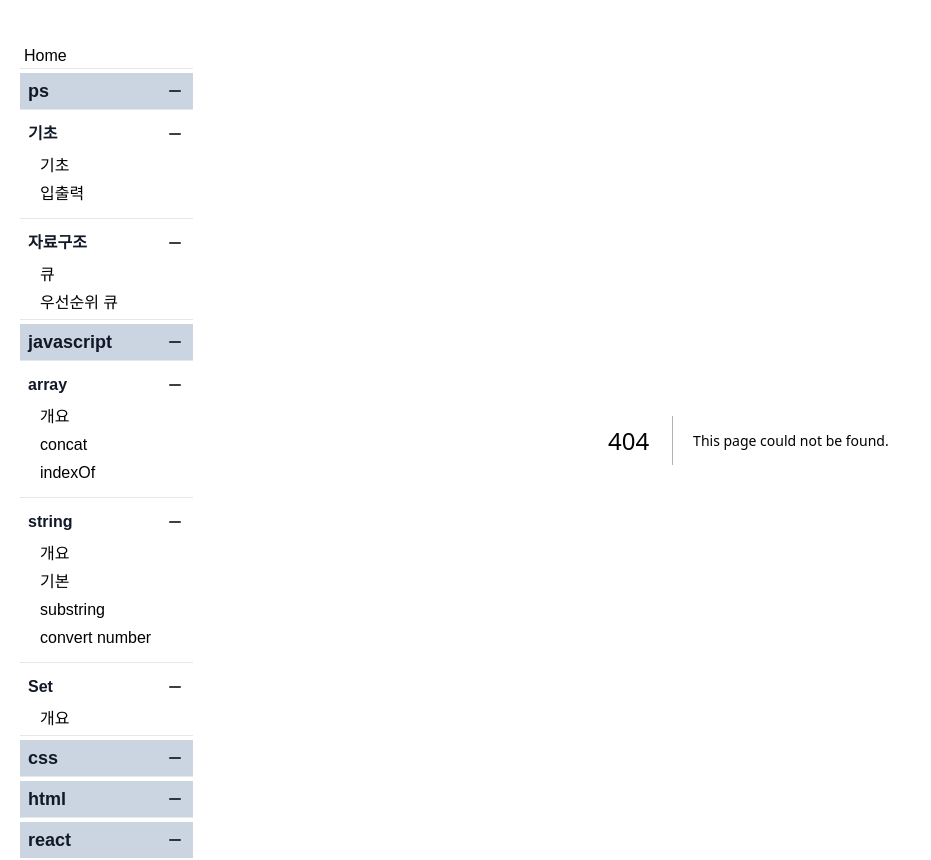
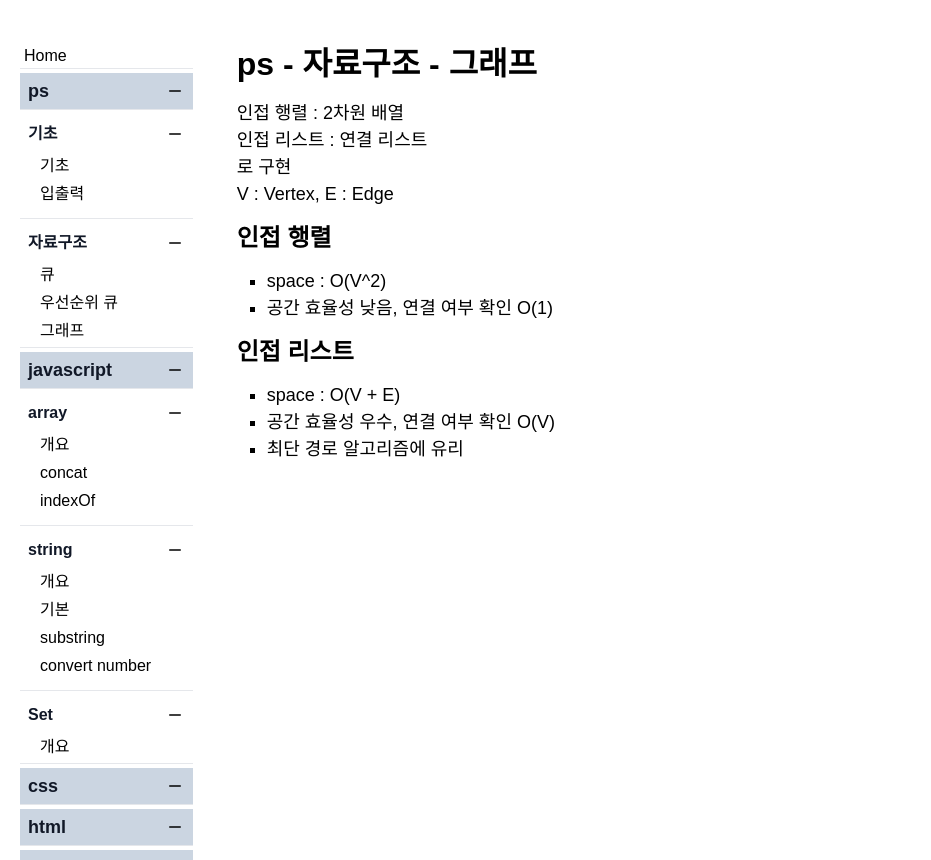
Before and after one commit to jratul/ky-js-study, a Next.js app: page /ps/data-structure/graph in a window 1280 px wide. Before the commit this address had no page. Shown: the whole page, without its empty margins (0-931 px from the left). After the commit the page ends 800 px from the top, so only its background shows below. Built offline with nearby package versions, Linux system fonts and the light colour scheme; a web font is replaced by a local one.

Commit message:
add graph

```diff
--- a/src/app/constants/NavItems.ts
+++ b/src/app/constants/NavItems.ts
@@ -25,6 +25,10 @@ const navItems = [
           {
             name: "우선순위 큐",
             href: "/ps/data-structure/priority-queue",
+          },
+          {
+            name: "그래프",
+            href: "/ps/data-structure/graph",
           },
         ],
       },
--- a/src/app/globals.css
+++ b/src/app/globals.css
@@ -30,6 +30,7 @@ h2 {
 }
 
 ul {
+  font-size: large;
   list-style-type: square;
   margin-left: 30px;
   margin-top: 12px;
--- /dev/null
+++ b/src/app/ps/data-structure/graph/page.tsx
@@ -0,0 +1,25 @@
+export default function PsDataStructureGraph() {
+  return (
+    <div>
+      <h1>ps - 자료구조 - 그래프</h1>
+      <p>
+        인접 행렬 : 2차원 배열
+        <br />
+        인접 리스트 : 연결 리스트
+        <br />로 구현
+        <br />V : Vertex, E : Edge
+      </p>
+      <h2>인접 행렬</h2>
+      <ul>
+        <li>space : O(V^2)</li>
+        <li>공간 효율성 낮음, 연결 여부 확인 O(1)</li>
+      </ul>
+      <h2>인접 리스트</h2>
+      <ul>
+        <li>space : O(V + E)</li>
+        <li>공간 효율성 우수, 연결 여부 확인 O(V)</li>
+        <li>최단 경로 알고리즘에 유리</li>
+      </ul>
+    </div>
+  );
+}
--- a/src/app/ps/data-structure/priority-queue/page.tsx
+++ b/src/app/ps/data-structure/priority-queue/page.tsx
@@ -3,6 +3,21 @@ export default function PsDataStructurePriorityQueue() {
     <div>
       <h1>ps - 자료구조 - 우선순위 큐</h1>
       <p>우선순위 큐는 힙을 이용해 구현함</p>
+      <h2>힙</h2>
+      <ul>
+        <li>원소들 중에서 최대, 최소값을 빠르게 찾아내는 자료구조</li>
+        <li>삽입, 삭제 : O(logN)</li>
+        <li>N개의 데이터를 힙에 넣었다가 모두 꺼내는 작업은 정렬과 동일</li>
+        <li>이 경우 시간 복잡도 : O(NlogN)</li>
+      </ul>
+      <h2>Heapify</h2>
+      <p>힙 규칙을 만족하지 않는 부분을 수정함</p>
+      <a
+        href="https://github.com/ndb796/priorityqueuejs/blob/master/index.js"
+        target="_blank"
+      >
+        priority queue js 구현
+      </a>
     </div>
   );
 }
```
